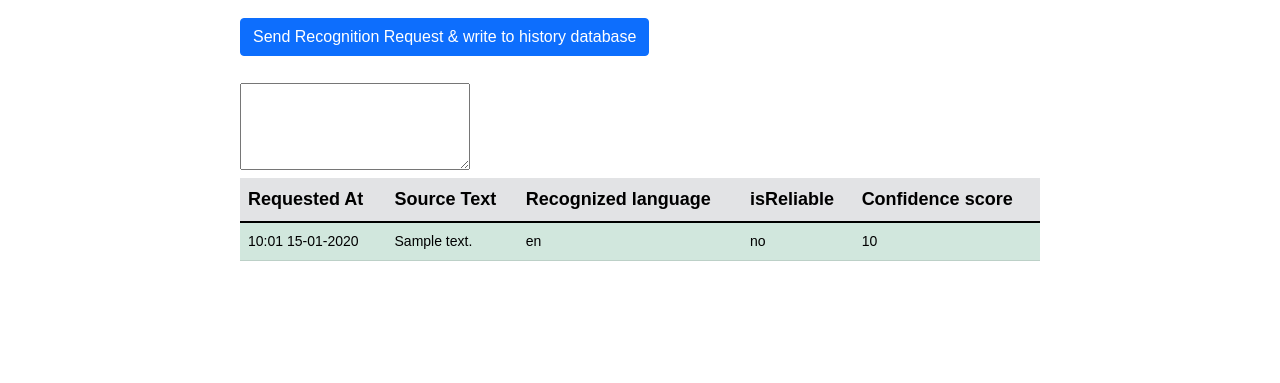
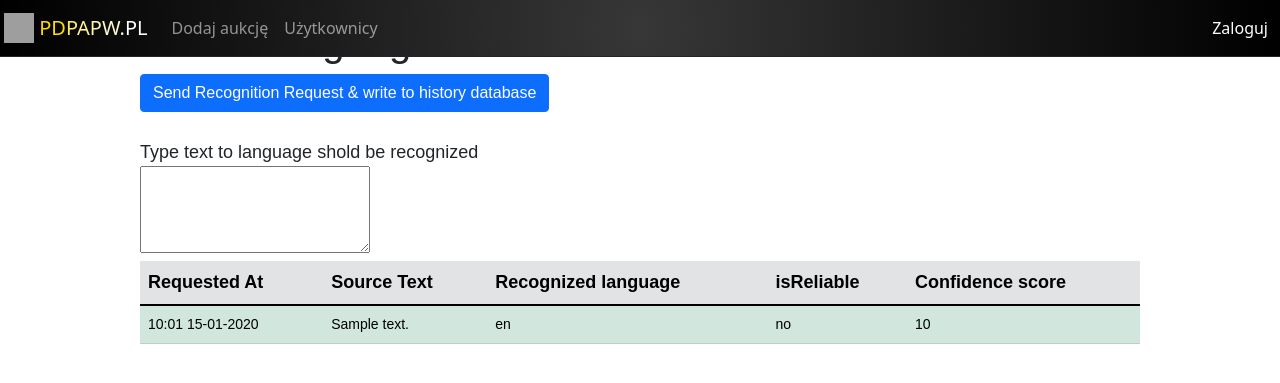
Before and after one commit to Emihilus/Emihilus-apiOptApp, a Symfony app: template templates/main/thrid.html.twig in a window 1280 px wide. Shown: the top 383 px of the page. Run offline with Twig, Linux system fonts and the light colour scheme; the template is opened without the code that fills it: most values are stand-ins (such as "Sample title", 1, 10 or a date in 2020); some libraries are stand-ins or nearby versions; grey boxes are pictures that could not be loaded.

Commit message:
AUTOCOMMIT: 08-10-2021_17:13:48

```diff
--- a/templates/base.html.twig
+++ b/templates/base.html.twig
@@ -15,6 +15,107 @@
 
     </head>
     <body>
+
+    <header class='border-bottom border-dark fixed-top' style="background: rgb(55,55,55);
+background: radial-gradient(circle, rgba(55,55,55,1) 0%, rgba(0,0,0,1) 100%);">
+				<nav class="navbar navbar-dark navbar-expand ">
+					<a class="navbar-brand ms-1" href="/">
+						<img class="d-md-inline-block align-bottom" src="{{asset('interface/logo.png')}}" width="30" height="30" alt=""/>
+						<span style="color:#fbd900;">P</span><span style="color:#ffdd00;">D</span><span style="color:#ffeb66;">P</span><span style="color:#fff199;">A</span><span style="color:#fff5b3;">P</span><span style="color:#fff8cc;">W</span><span style="color:#fffce6;">.</span><span style="color:#ffffff;">P</span><span style="color:#ffffff;">L</span>
+					</a>
+
+					<button class="navbar-toggler" type="button" data-bs-toggle="collapse" data-bs-target="#mainmenu">
+						<span class="navbar-toggler-icon"></span>
+					</button>
+
+					<div class="collapse navbar-collapse w-100" id="mainmenu">
+						<ul class="navbar-nav">
+							<li class="nav-item d-none d-sm-block">
+								<a class="nav-link {% if app.request.attributes.get('_route') == 'create-auction' %}active{% endif %}" href="{{path('create-auction')}}">Dodaj aukcję</a>
+							</li>
+
+							<li class="nav-item d-none d-sm-block">
+								<a class="nav-link {% if app.request.attributes.get('_route') == 'users-list' %}active{% endif %}" href="{{path('users-list')}}">Użytkownicy</a>
+							</li>
+
+							</ul>
+							</div>
+
+							<div class="collapse navbar-collapse me-1">
+						<ul class="navbar-nav ms-auto">
+
+
+							{% if not app.user %}
+								<li class="nav-item my-auto">
+									<a class="nav-link active" href="{{path('app_login')}}">Zaloguj</a>
+								</li>
+							{% else %}
+								 <li class="nav-item my-auto dropdown">
+
+										<a class="nav-link dropdown-toggle active" data-toggle="dropdown">
+											<b>{{app.user.username}}</b>
+										</a>
+
+										<div class="dropdown-menu dropdown-menu-right">
+
+											<a class="dropdown-item d-sm-none" href="{{path('create-auction')}}">Dodaj aukcję</a>
+
+											<a class="dropdown-item d-sm-none" href="{{path('users-list')}}">Użytkownicy</a>
+
+											<div class="dropdown-divider d-sm-none"></div>
+
+											{% if is_granted("ROLE_ADMIN") %}
+											<a class="dropdown-item" href="{{path('auctions-deleted')}}">Usunięte aukcje</a>
+
+											<a class="dropdown-item" href="{{path('comments-deleted')}}">Usunięte komentarze</a>
+
+											<a class="dropdown-item" href="{{path('comments-newest')}}">Najnowsze komentarze</a>
+
+											<div class="dropdown-divider"></div>
+											{% endif %}
+
+											<a class="dropdown-item" href="{{path('profile-details',{'username': app.user.username})}}">
+												Mój profil
+											</a>
+
+											<a class="dropdown-item" href="{{path('my-profile')}}">
+												Ustawienia konta
+											</a>
+
+											<a class="dropdown-item" href="{{path('app_logout')}}">
+											Wyloguj
+											</a>
+										</div>
+
+								</li>
+
+
+
+							{% endif %}
+
+					{% if app.user %}
+						<div class="icon" id="bell">
+							<img src="https://i.imgur.com/AC7dgLA.png" alt="">
+
+							<span id="notifCount" class="position-absolute badge badge-danger"></span>
+						</div>
+					{% endif %}
+
+</ul>
+
+
+					</div>
+				</nav>
+			{# <hr class="mb-0"> #}
+
+
+
+
+			</header>
+
+
+
+
         <div class="container container-fluid"> {% block body %}{% endblock %}
 			</div>
     </body>
--- a/templates/main/second.html.twig
+++ b/templates/main/second.html.twig
@@ -12,7 +12,7 @@
 
 <div class="example-wrapper">
     <h1>IMGW API</h1>
-    <button class="btn btn-primary" onclick="request()">Send Request & write to history to IMGW API</button> <label for="sel">Station</label>
+    <button class="btn btn-primary" onclick="request()">Send Request & write to database</button> <label for="sel">Station</label>
 	<select name="sel" id="select">
 		    {% for station in stations %}
 		        <option value="{{station[1]}}">{{station[0]}}</option>
@@ -29,7 +29,7 @@
       <th scope="col">Temp</th>
       <th scope="col">Wind dir.</th>
       <th scope="col">Wind speed</th>
-      <th scope="col">Relative Wilg</th>
+      <th scope="col">Relative Hum.</th>
       <th scope="col">Drop sum</th>
       <th scope="col">Pressure</th>
     </tr>
--- a/templates/main/thrid.html.twig
+++ b/templates/main/thrid.html.twig
@@ -4,16 +4,17 @@
 
 {% block body %}
 <style>
-    .example-wrapper { margin: 1em auto; max-width: 800px; width: 95%; font: 18px/1.5 sans-serif; }
+    .example-wrapper { margin: 1em auto; max-width: 1000px; width: 95%; font: 18px/1.5 sans-serif; }
     .example-wrapper code { background: #F5F5F5; padding: 2px 6px; }
 
     #hed{font-size: 14px;}
 </style>
 
 <div class="example-wrapper">
-
+    <h1>DetectLanguage API</h1>
     <button class="btn btn-primary" onclick="request()">Send Recognition Request & write to history database</button> <br> <br>
-	<textarea id="input" rows="3"></textarea>
+    <label for='inp'>Type text to language shold be recognized</label><br>
+	<textarea name='inp' id="input" rows="3"></textarea>
 
 <table class="table table-secondary table-hover">
   <theadclass="thead-dark">
@@ -26,7 +27,7 @@
     </tr>
   </thead>
   <tbody id="hed">
-     {% for r in recs %}
+     {% for r in recs|reverse %}
      <tr class="{% if loop.index%2 == 0 %}{% set bg = 'table-warning' %}{% else %}{% set bg = 'table-success' %}{% endif %}{{bg}}">
         <td>{{r.requestedAt|date('H:m d-m-Y')}}</td>
         <td>{{r.souceText}}</td>
```
